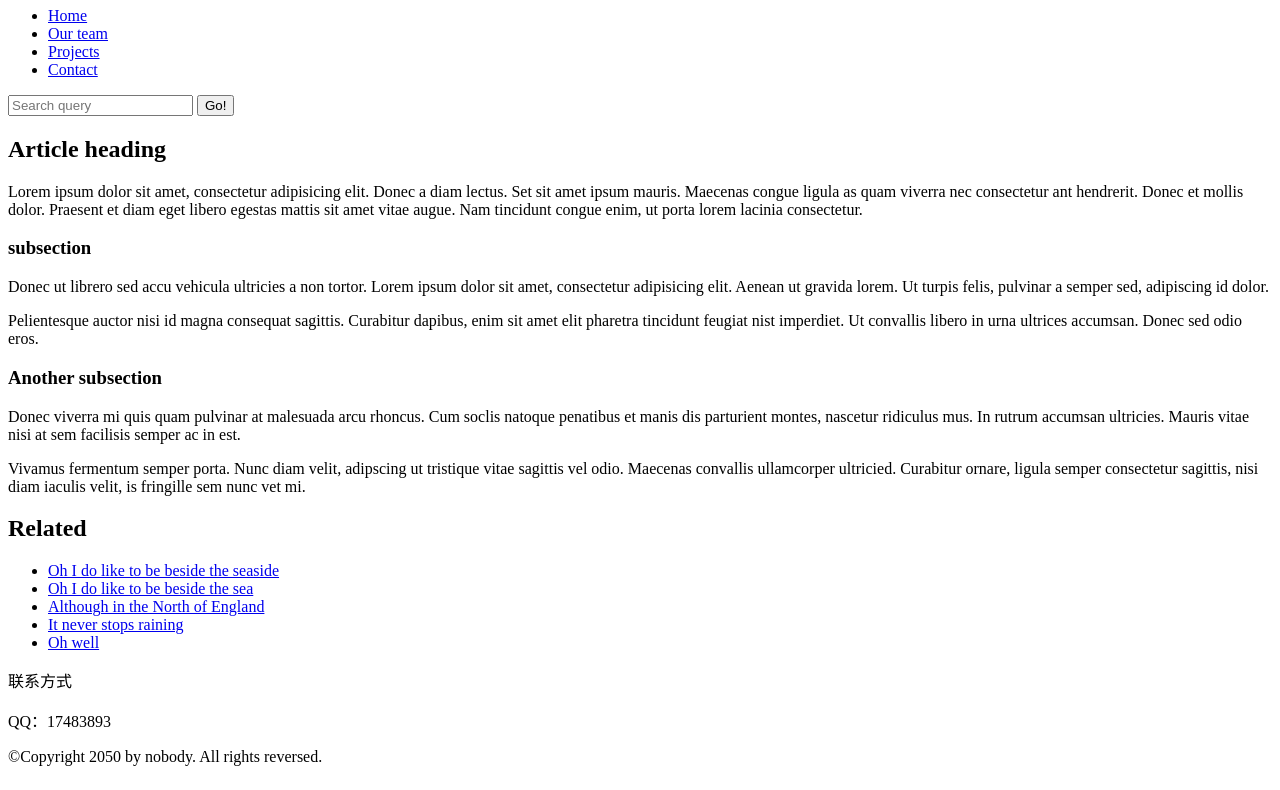
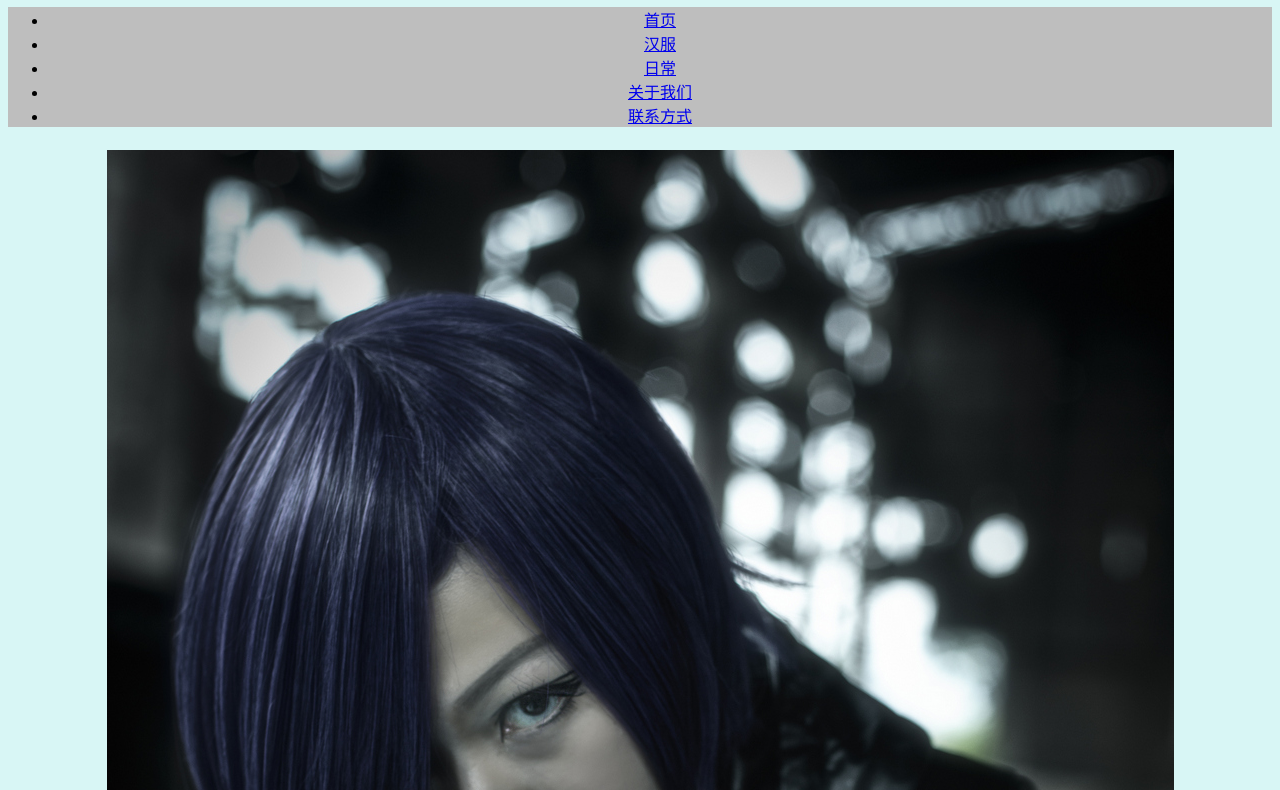
Before and after one commit to sisyphus-zhou/Studio, a plain HTML site: page index.html in a window 1280 px wide. Shown: the part 73-863 px from the top of the page. Drawn offline with Linux system fonts and the light colour scheme.

Commit message:
修改网页布局

```diff
--- /dev/null
+++ b/css/style.css
@@ -0,0 +1,12 @@
+body {
+    text-align: center;
+    background-color: #d8f6f5;
+}
+/*导航菜单*/
+nav {
+    background-color: #bebebe;
+    -webkit-box-sizing: border-box;
+    -moz-box-sizing: border-box;
+    box-sizing: border-box;
+    margin-bottom: 23px;
+}
--- a/index.html
+++ b/index.html
@@ -5,6 +5,8 @@
 <head>
     <meta charset="UTF-8">
     <title>漫町映画</title>
+    <!--CSS样式文件-->
+    <link rel="stylesheet" type="text/css" href="css/style.css">
 </head>
 
 <body>
@@ -14,19 +16,25 @@
     <!--导航栏-->
     <nav>
         <ul>
-            <li><a href="#">Home</a></li>
-            <li><a href="#">Our team</a></li>
-            <li><a href="#">Projects</a></li>
-            <li><a href="#">Contact</a></li>
+            <li><a href="#">首页</a></li>
+            <li><a href="#">汉服</a></li>
+            <li><a href="#">日常</a></li>
+            <li><a href="#">关于我们</a></li>
+            <li><a href="#">联系方式</a></li>
         </ul>
-        <form>
-            <input type="search" name="q" placeholder="Search query">
-            <input type="submit" value="Go!">
-        </form>
     </nav>
     <!--主体内容-->
     <main>
-        <article>
+        <!--图片导航-->
+        <div id="PIC NAV">
+            <img src="res/G_8N6A2899.jpg" alt="汉服">
+            <img src="res/G_8N6A3091.jpg" alt="日常">
+        </div>
+        <!--联系导航-->
+        <div>
+
+        </div>
+        <!--<article>
             <h2>Article heading</h2>
 
             <p>Lorem ipsum dolor sit amet, consectetur adipisicing elit. Donec a diam lectus. Set sit amet ipsum mauris. Maecenas
@@ -50,7 +58,7 @@
             <p>Vivamus fermentum semper porta. Nunc diam velit, adipscing ut tristique vitae sagittis vel odio. Maecenas convallis
                 ullamcorper ultricied. Curabitur ornare, ligula semper consectetur sagittis, nisi diam iaculis velit, is
                 fringille sem nunc vet mi.</p>
-        </article>
+        </article>-->
         <!--侧栏-->
         <aside>
             <h2>Related</h2>
@@ -65,9 +73,7 @@
     </main>
 </body>
 <footer>
-    <p>联系方式</p>
-    <p>QQ：17483893</p>
-    <p>©Copyright 2050 by nobody. All rights reversed.</p>
+    <p>©Copyright 2050 by 小偷与漫之町. All rights reversed.</p>
 </footer>
 
 </html>
```
Also changed, not shown: res/G_8N6A2899.jpg (added), res/G_8N6A3091.jpg (added).
